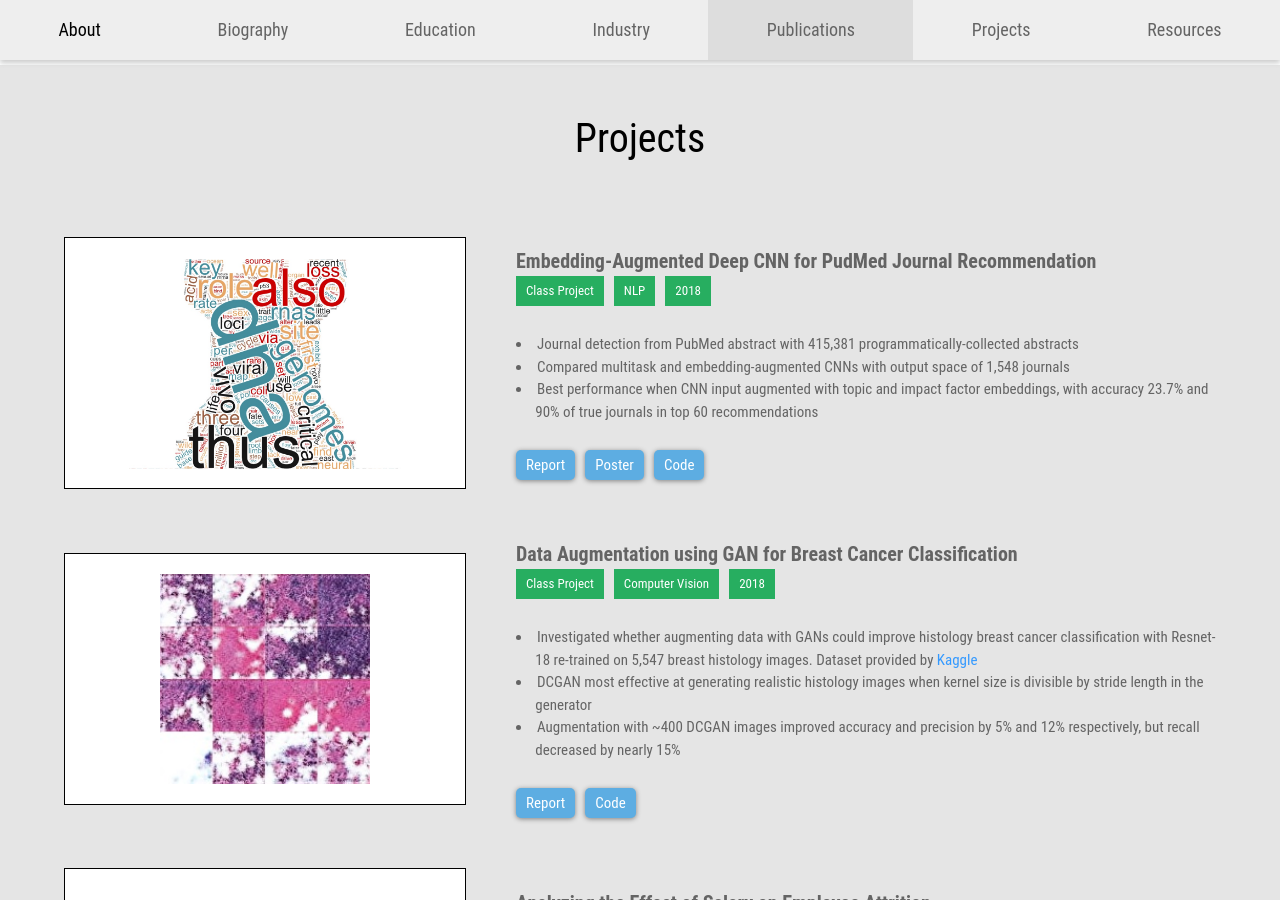
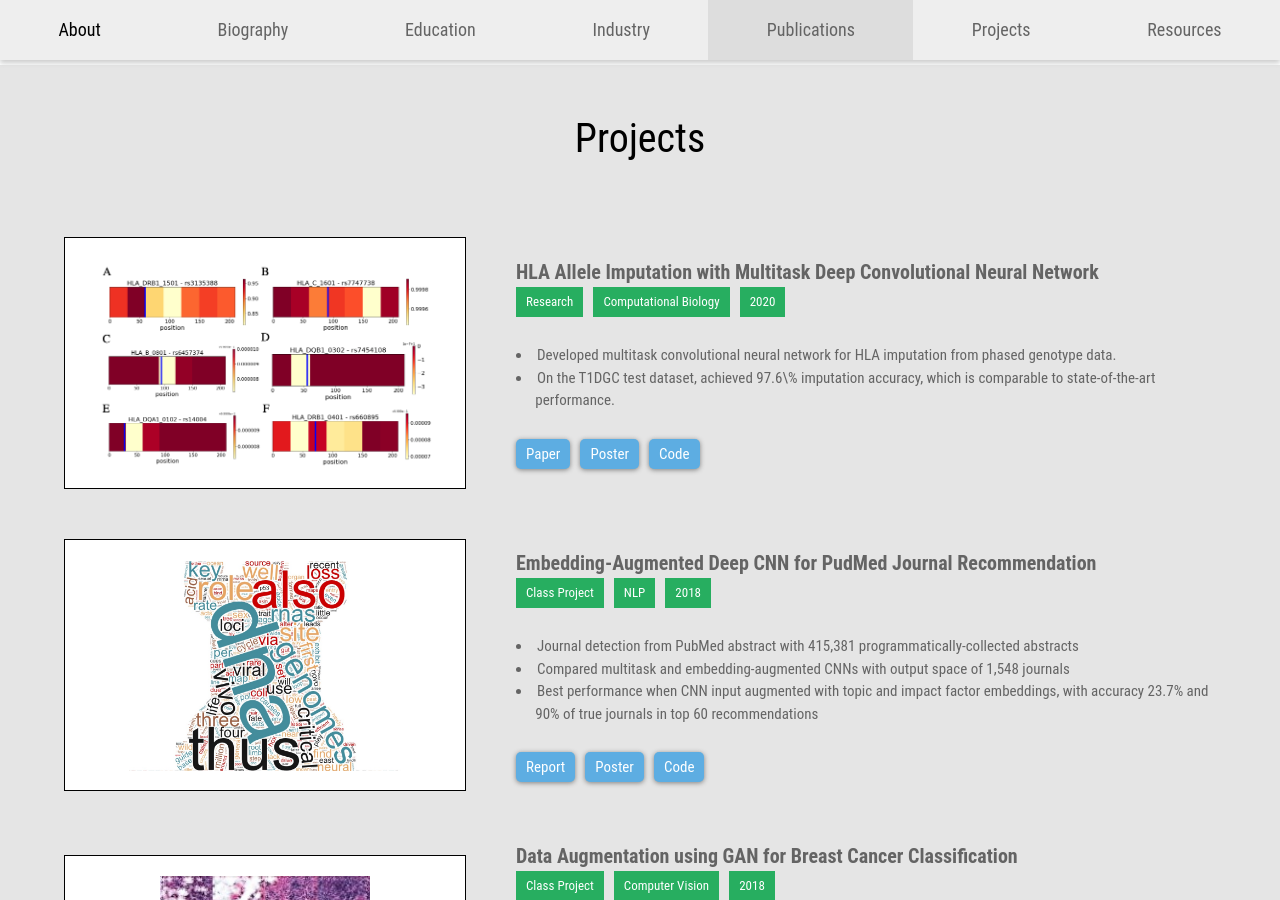
Before and after one commit to CalvinTChi/CalvinTChi.github.io, a Jekyll site: the page index.html, which Jekyll copies as it is, in a window 1280 px wide and 900 px high, scrolled down 3460 px. Built offline with Jekyll 4.4.1, drawn with Linux system fonts in a browser that asks for light colours; nearby versions of some CDN libraries; some of the changed text lies outside the part shown.

Commit message:
update slides

```diff
--- a/index.html
+++ b/index.html
@@ -237,6 +237,29 @@
 		<div class = "work">
 			<div class = "projects-panel">
 				<div class = "work-photo">
+					<img src="assets/img/project5.jpg" height="210px" vertical-align=middle>
+				</div>
+				<div class = "work-text">
+					<h2>HLA Allele Imputation with Multitask Deep Convolutional Neural Network</h2>
+					<div class = "tag-panel">
+					<br>
+						<div class = "tag">Research</div>
+						<div class = "tag">Computational Biology</div>
+						<div class = "tag">2020</div>
+					</div>
+					<br>
+	  					<li>Developed multitask convolutional neural network for HLA imputation from phased genotype data.</li>
+	  					<li>On the T1DGC test dataset, achieved 97.6\% imputation accuracy, which is comparable to state-of-the-art performance.</li>
+	  				<br>
+					<div class = "button-panel">
+						<a href="https://www.biorxiv.org/content/10.1101/2021.06.03.447012v1" class = "button" target="_blank">Paper</a>
+						<a href="http://calvintchi.github.io/pdf/ASHG_2019_Calvin.pdf" class = "button" target="_blank">Poster</a>
+						<a href="https://github.com/CalvinTChi/HLA_imputation" class = "button" target="_blank">Code</a>
+					</div>
+				</div>
+			</div>
+			<div class = "projects-panel">
+				<div class = "work-photo">
 					<img src="assets/img/project4.jpg" height="210px" vertical-align=middle>
 				</div>
 				<div class = "work-text">
@@ -253,8 +276,8 @@
 	  					<li>Best performance when CNN input augmented with topic and impact factor embeddings, with accuracy 23.7% and 90% of true journals in top 60 recommendations</li>
 	  				<br>
 					<div class = "button-panel">
-						<a href="https://drive.google.com/open?id=1pP6_46EBdg1Nuz-pZk5sknpvYdQh-FM8" class = "button" target="_blank">Report</a>
-						<a href="https://drive.google.com/open?id=1qHg2uJDfuMmI_8SPPS4XYk3ChX8TqbB4" class = "button" target="_blank">Poster</a>
+						<a href="http://calvintchi.github.io/pdf/INFO259_final_report.pdf" class = "button" target="_blank">Report</a>
+						<a href="http://calvintchi.github.io/pdf/INFO259_poster.pdf" class = "button" target="_blank">Poster</a>
 						<a href="https://github.com/CalvinTChi/NLP259" class = "button" target="_blank">Code</a>
 					</div>
 				</div>
@@ -277,7 +300,7 @@
 	  					<li>Augmentation with ~400 DCGAN images improved accuracy and precision by 5% and 12% respectively, but recall decreased by nearly 15%</li>
 	  				<br>
 					<div class = "button-panel">
-						<a href="https://drive.google.com/open?id=1sIGAEoU8MJrtDN3FnA_fJ0nOgSLoe6uz" class = "button" target="_blank">Report</a>
+						<a href="http://calvintchi.github.io/pdf/CS280_report.pdf" class = "button" target="_blank">Report</a>
 						<a href="https://github.com/CalvinTChi/CS280_Project" class = "button" target="_blank">Code</a>
 					</div>
 				</div>
@@ -300,8 +323,8 @@
 	  					<li>Causal inference with DAGs, ensemble learning, and TMLE</li>
 	  				<br>
 					<div class = "button-panel">
-						<a href="https://drive.google.com/open?id=1zFkW8h4VJf-AhZZhz10Fa3k4LFBo_1Ua" class = "button" target="_blank">Report</a>
-						<a href="https://drive.google.com/open?id=1zNgWYosHBGCsZS_9ZG1raYX_oA97Uruf" class = "button" target="_blank">Presentation</a>
+						<a href="http://calvintchi.github.io/pdf/PH252D_report.pdf" class = "button" target="_blank">Report</a>
+						<a href="http://calvintchi.github.io/pdf/Cantore_Chi_Davis_Lee_MP.pdf" class = "button" target="_blank">Presentation</a>
 					</div>
 				</div>
 			</div>
```
Also changed, not shown: other parts of index.html (+1 -1 lines), assets/img/project5.jpg (added), 8 other files.
